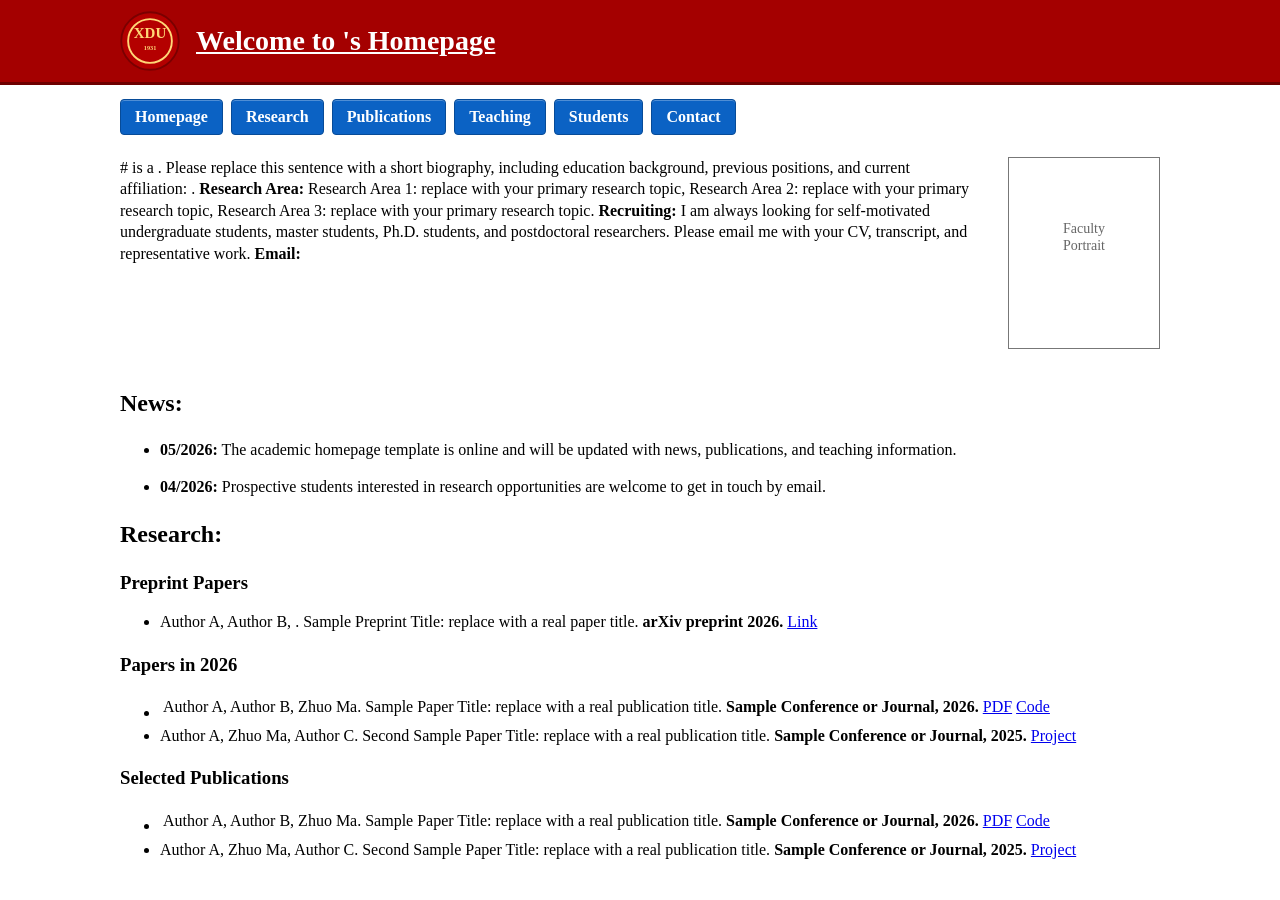
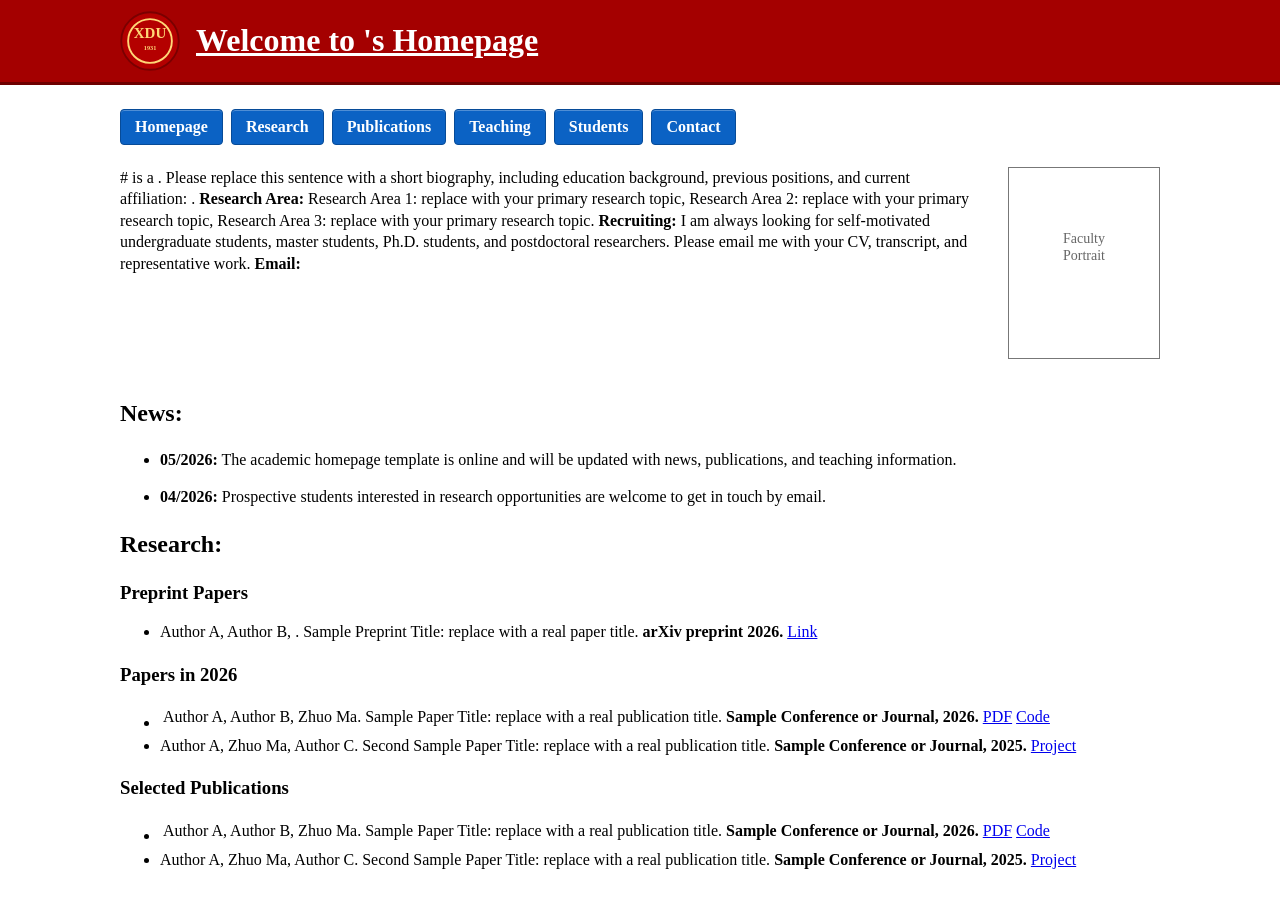
Before and after one commit to XDerHpl/zhuomahome.github.io, a Jekyll site: the page built from index.md, in a window 1280 px wide. Built offline with Jekyll 4.4.1, drawn with Linux system fonts in a browser that asks for light colours.

Commit message:
Update style.css

```diff
--- a/assets/css/style.css
+++ b/assets/css/style.css
@@ -30,7 +30,7 @@ a:visited {
   background: #a40000;
   border-bottom: 3px solid #6e0000;
   color: #ffffff;
-  margin: 0 0 14px;
+  margin: 0 0 24px;
 }
 
 .top-welcome .container {
@@ -47,7 +47,7 @@ a:visited {
 }
 
 .site-title {
-  font-size: 28px;
+  font-size: 32px;
   font-weight: bold;
   margin: 0;
 }
```
